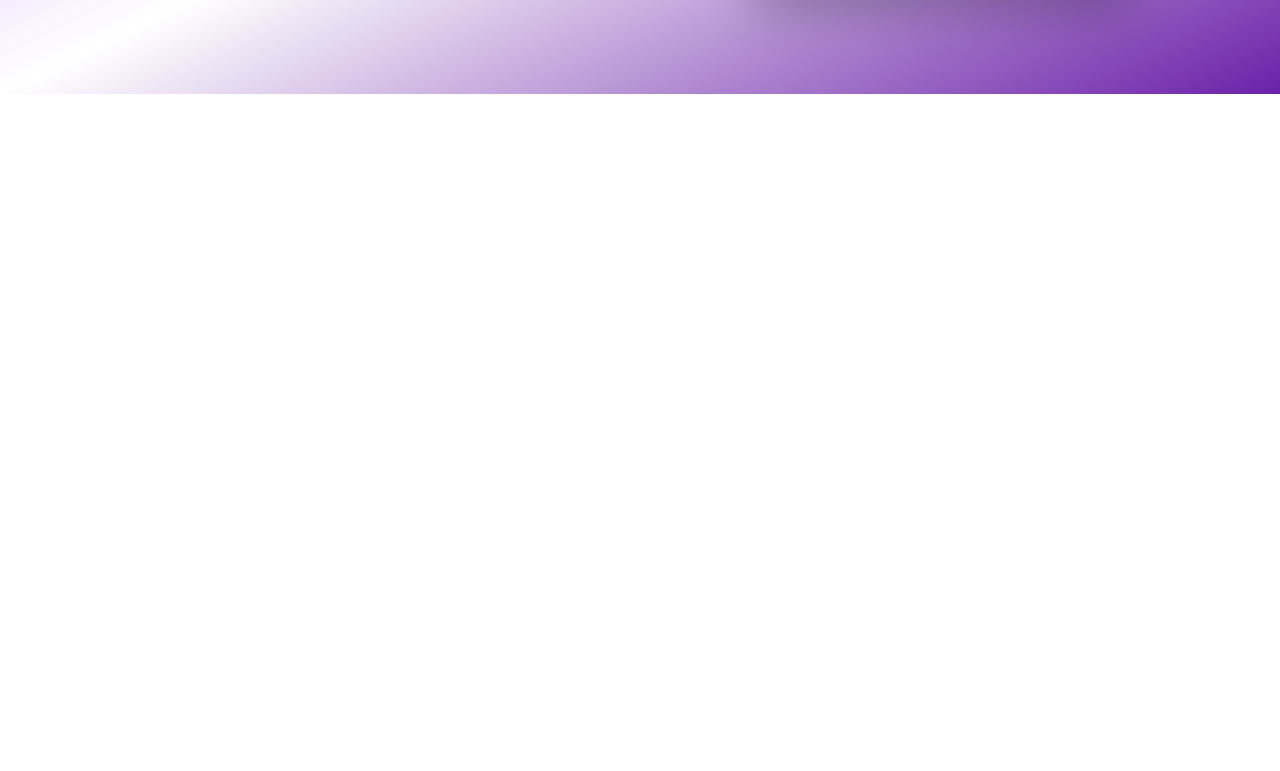
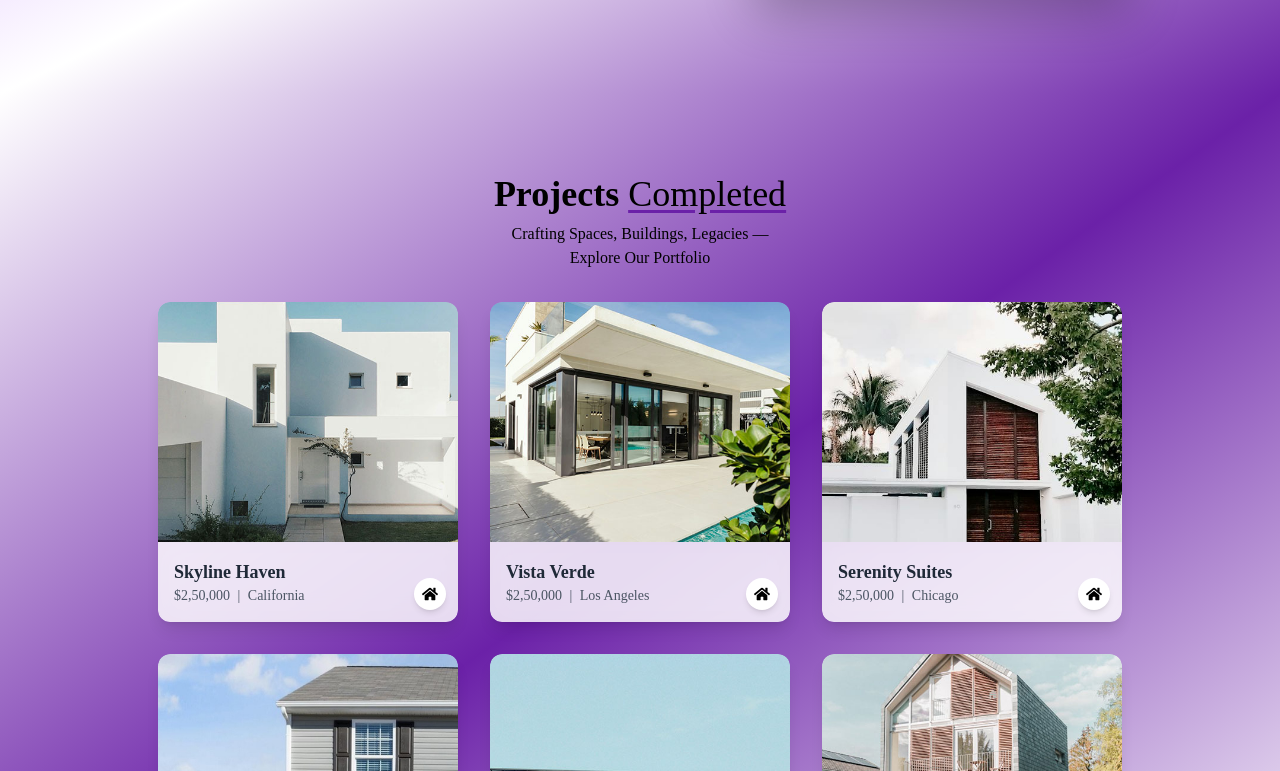
Before and after one commit to danishahmed65/Real-Estate, a React (Vite) app: page / in a window 1280 px wide. Shown: the part 1329-2100 px from the top of the page. Before the commit the page ends 1423 px from the top, so only its background shows below. Built offline with nearby package versions, Linux system fonts and the light colour scheme; a web font is replaced by a local one.

Commit message:
Added Projects Section

```diff
--- a/package.json
+++ b/package.json
@@ -13,6 +13,7 @@
     "aos": "^2.3.4",
     "react": "^19.1.0",
     "react-dom": "^19.1.0",
+    "react-icons": "^5.5.0",
     "react-tsparticles": "^2.12.2"
   },
   "devDependencies": {
--- a/src/App.jsx
+++ b/src/App.jsx
@@ -4,6 +4,7 @@ import AOS from 'aos';
 import 'aos/dist/aos.css';
 import Header from './components/Header'
 import About from './components/About'
+import Projects from './components/Projects'
 
 
 const App = () => {
@@ -16,6 +17,7 @@ const App = () => {
     <div className='w-full overflow-hidden'>
       <Header />
       <About />
+      <Projects />
     </div>
   )
 }
--- a/src/assets/assets.js
+++ b/src/assets/assets.js
@@ -43,7 +43,7 @@ export const projectsData = [
     {
       title: "Vista Verde",
       price: "$2,50,000",
-      location: "San Francisco",
+      location: "Los Angeles",
       image: project_img_2
     },
     {
@@ -61,7 +61,7 @@ export const projectsData = [
     {
       title: "Vista Verde",
       price: "$2,50,000",
-      location: "San Francisco",
+      location: "Los Angeles",
       image: project_img_5
     },
     {
--- a/src/components/About.jsx
+++ b/src/components/About.jsx
@@ -10,13 +10,13 @@ const About = () => {
       <div className="max-w-6xl w-full flex flex-col lg:flex-row gap-14 items-start justify-between">
         {/* Left Side - Text */}
         <div className="flex flex-col items-start w-full lg:w-1/2 text-left">
-          <h1 className="text-3xl sm:text-4xl font-bold text-gray-900 mb-4">
+          <h1 data-aos="zoom-in" className="text-3xl sm:text-4xl font-bold text-gray-900 mb-4">
             About{" "}
             <span className="underline underline-offset-4 decoration-purple-500 font-light">
               Our Brand
             </span>
           </h1>
-          <p className="text-gray-600 mb-8 max-w-xl leading-relaxed">
+          <p data-aos="zoom-in-right" className="text-gray-600 mb-8 max-w-xl leading-relaxed">
             We are a forward-thinking real estate brand committed to helping
             individuals and families find properties that truly fit their
             lifestyle. Whether you're buying your dream home or selling with
@@ -25,7 +25,7 @@ const About = () => {
             reliable.
           </p>
 
-          <div className="grid grid-cols-2 gap-6 w-full mb-8">
+          <div data-aos="flip-left" className="grid grid-cols-2 gap-6 w-full mb-8">
             {[
               { label: "Years of Experience", value: "10+" },
               { label: "Projects Completed", value: "12+" },
@@ -41,7 +41,7 @@ const About = () => {
             ))}
           </div>
 
-          <button className="bg-purple-600 hover:bg-purple-700 text-white px-6 py-2 rounded-full transition duration-300">
+          <button data-aos="zoom-out-down" className="bg-purple-600 hover:bg-purple-700 text-white px-6 py-2 rounded-full transition duration-300">
             Learn More
           </button>
         </div>
--- a/src/components/Header.jsx
+++ b/src/components/Header.jsx
@@ -85,7 +85,7 @@ const Header = () => {
       <Navbar />
 
       <div className="container text-center mx-auto py-8 px-4 sm:px-10 md:px-20 lg:px-32 text-white flex-grow flex flex-col justify-center">
-        <h2 className="text-4xl sm:text-6xl font-extrabold leading-tight mb-10 mt-12 tracking-wide">
+        <h2 data-aos="fade-down" className="text-4xl sm:text-6xl font-extrabold leading-tight mb-10 mt-12 tracking-wide">
           Explore Homes that
           <br />
           <span className="text-transparent bg-clip-text bg-gradient-to-r from-purple-400 via-pink-500 to-red-500">
@@ -97,12 +97,14 @@ const Header = () => {
         {/* Buttons Responsive */}
         <div className="flex justify-center gap-4 flex-wrap">
           <a
+            data-aos="flip-up"
             href="#projects"
             className="relative px-5 py-2 sm:px-6 sm:py-3 text-sm sm:text-base bg-gradient-to-r from-purple-600 to-indigo-600 rounded-full shadow-lg text-white font-semibold uppercase tracking-wide transition duration-300 hover:scale-105 hover:shadow-xl"
           >
             Projects
           </a>
           <a
+            data-aos="flip-up"
             href="#contact"
             className="relative px-5 py-2 sm:px-6 sm:py-3 text-sm sm:text-base border-2 border-white rounded-full text-white font-semibold uppercase tracking-wide transition duration-300 hover:bg-white hover:text-indigo-700 hover:scale-105 hover:shadow-lg"
           >
--- a/src/components/Navbar.jsx
+++ b/src/components/Navbar.jsx
@@ -32,14 +32,16 @@ const Navbar = () => {
           : "bg-transparent"
       }`}
     >
-      <div className="max-w-[1300px] mx-auto flex justify-between items-center py-4 px-6 md:px-12">
+      <div data-aos="fade-left" className="max-w-[1300px] mx-auto flex justify-between items-center py-4 px-6 md:px-12">
         {/* Logo */}
-        <div className="flex items-center gap-2">
+        <div data-aos="fade-down-right"
+          className="flex items-center gap-2">
           <img src={assets.logo} alt="logo" className="w-15 h-15" />
         </div>
 
         {/* Nav Links */}
-        <ul className="hidden md:flex gap-6 text-white font-medium text-base font-zen">
+        <ul data-aos="zoom-out-up"
+               className="hidden md:flex gap-6 text-white font-medium text-base font-zen">
           {["Home", "About", "Projects", "Testimonials"].map((item, index) => (
             <li key={index}>
               <a
@@ -54,6 +56,7 @@ const Navbar = () => {
 
         {/* Google Button */}
         <button
+          data-aos="zoom-out-down"
           type="button"
           className="hidden md:flex items-center gap-2 text-purple-600 hover:text-white border border-purple-600 hover:bg-purple-700 focus:ring-4 focus:outline-none focus:ring-blue-300 font-medium rounded-full text-sm px-4 py-2 transition duration-300"
         >
--- a/src/components/Projects.jsx
+++ b/src/components/Projects.jsx
@@ -0,0 +1,60 @@
+import React from "react";
+import { projectsData } from "../assets/assets";
+import { FaHome } from "react-icons/fa";
+
+const Projects = () => {
+  return (
+    <div
+      className="container mx-auto py-4 pt-20 px-6 md:px-20 lg:px-32 bg-gradient-to-br from-white via-purple-800 to-white"
+      data-aos="fade-up"
+      id="projects"
+    >
+      <h1 className="text-2xl sm:text-4xl font-bold mb-2 text-center">
+        Projects{" "}
+        <span className="underline underline-offset-4 decoration-purple-800 font-light">
+          Completed
+        </span>
+      </h1>
+      <p className="text-center mb-8 max-w-[300px] mx-auto">
+        Crafting Spaces, Buildings, Legacies — Explore Our Portfolio
+      </p>
+
+      {/* Cards Container */}
+      <div className="flex flex-wrap justify-center gap-8">
+        {projectsData.map((project, index) => (
+          <div
+            key={index}
+            className="w-full sm:w-[300px] bg-white bg-opacity-10 backdrop-blur-md shadow-lg rounded-xl overflow-hidden relative transform transition-transform duration-300 hover:-translate-y-3 cursor-pointer"
+          >
+            <img
+              src={project.image}
+              alt={project.title}
+              className="w-full h-60 object-cover rounded-t-xl"
+            />
+
+            {/* Card Info */}
+            <div className="p-4 bg-white bg-opacity-80 backdrop-blur-md">
+              <h2 className="text-lg font-semibold text-gray-800">
+                {project.title}
+              </h2>
+              <p className="text-sm text-gray-600">
+                {project.price} <span className="mx-1">|</span> {project.location}
+              </p>
+            </div>
+
+            {/* Home Icon as Link */}
+            <a
+              href={`/project/${project.id}`}
+              className="absolute bottom-3 right-3 bg-white p-2 rounded-full shadow-md hover:bg-purple-600 hover:text-white transition flex items-center justify-center"
+              aria-label={`View details of ${project.title}`}
+            >
+              <FaHome />
+            </a>
+          </div>
+        ))}
+      </div>
+    </div>
+  );
+};
+
+export default Projects;
```
Also changed, not shown: 1 other file (tests, documents, lock files or other folders).
